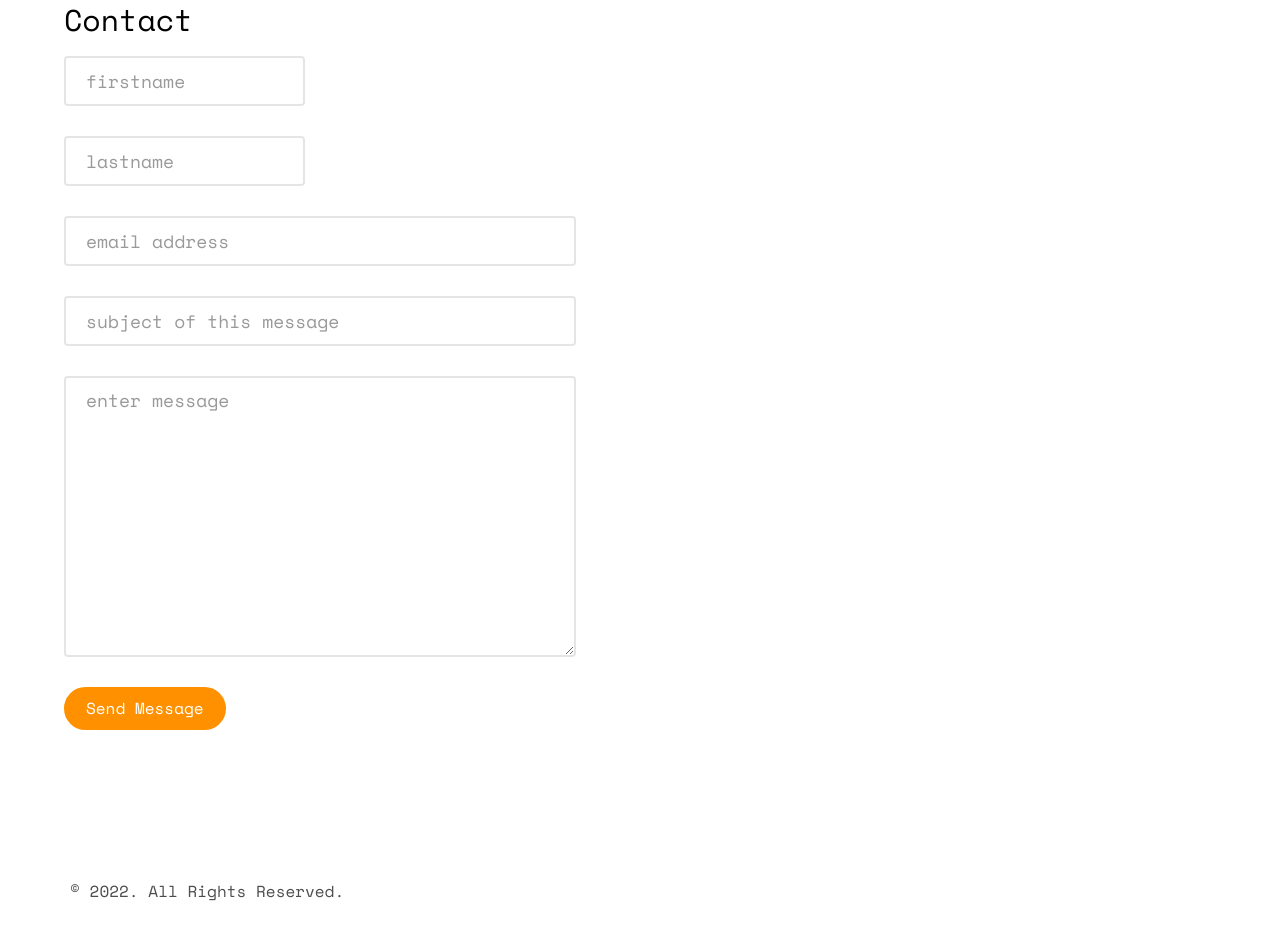
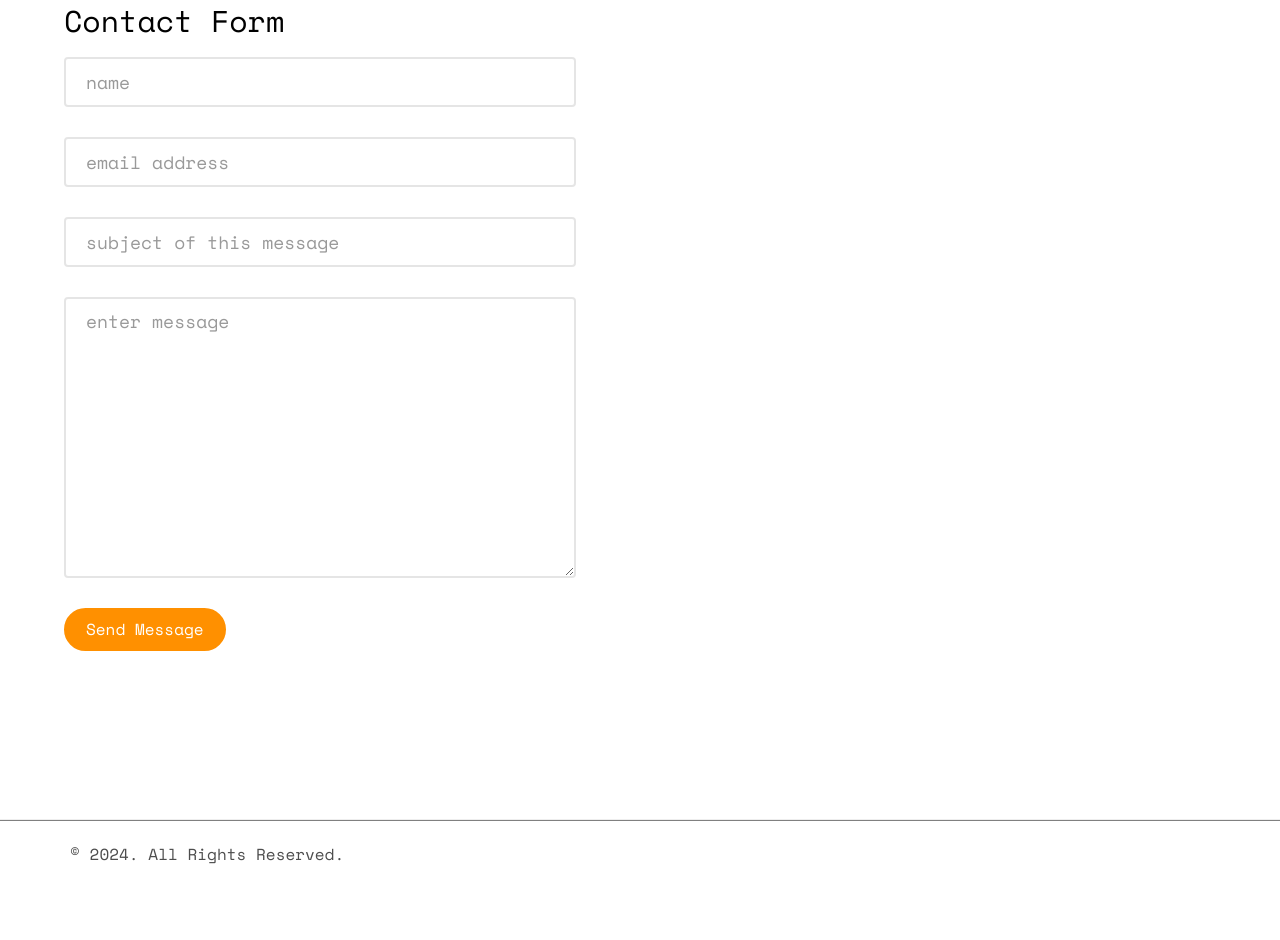
Before and after one commit to damithomas/damithomas.github.io, a plain HTML site: page index.html in a window 1280 px wide. Shown: the part 2530-3470 px from the top of the page. After the commit the page ends 3448 px from the top, so only its background shows below. Drawn offline with nearby package versions, Linux system fonts and the light colour scheme.

Commit message:
portfolio

```diff
--- a/css/style.css
+++ b/css/style.css
@@ -5,11 +5,12 @@
   font-weight: normal;
   font-style: normal;
 }
-/* =======================================================
-*
-* 	Template Style
-*
-* ======================================================= */
+
+.hr{
+  background:grey;
+  height:1px;
+}
+
 body {
   font-family: "Space Mono", Arial, serif;
   font-weight: 400;
--- a/index.html
+++ b/index.html
@@ -136,28 +136,24 @@
 
 	<div id="fh5co-consult">
 		<div class="choose animate-box">
-			<h2>Contact</h2>
+			<h2>Contact Form</h2>
 			<form action="#">
+
 				<div class="row form-group">
-					<div class="col-md-6">
-						<input type="text" id="fname" class="form-control" placeholder="firstname">
-					</div>
-				</div>
-				<div class="row form-group">
-					<div class="col-md-6">
-						<input type="text" id="lname" class="form-control" placeholder="lastname">
+					<div class="col-md-12">
+						<input type="text" name="name" id="name" class="form-control" placeholder="name">
 					</div>
 				</div>
 
 				<div class="row form-group">
 					<div class="col-md-12">
-						<input type="text" id="email" class="form-control" placeholder="email address">
+						<input type="text" name="email" id="email" class="form-control" placeholder="email address">
 					</div>
 				</div>
 
 				<div class="row form-group">
 					<div class="col-md-12">
-						<input type="text" id="subject" class="form-control" placeholder="subject of this message">
+						<input type="text" name="subject" id="subject" class="form-control" placeholder="subject of this message">
 					</div>
 				</div>
 
@@ -174,13 +170,13 @@
 		</div>
 	</div>
 
-   <hr/>
 
 	<div id="fh5co-footer">
+   	<hr class="hr" />
 		<div class="container">
 			<div class="row">
 				<div class="col-md-12">
-					<p>&copy; 2022. All Rights Reserved.</p>
+					<p>&copy; 2024. All Rights Reserved.</p>
 				</div>
 			</div>
 		</div>
```
